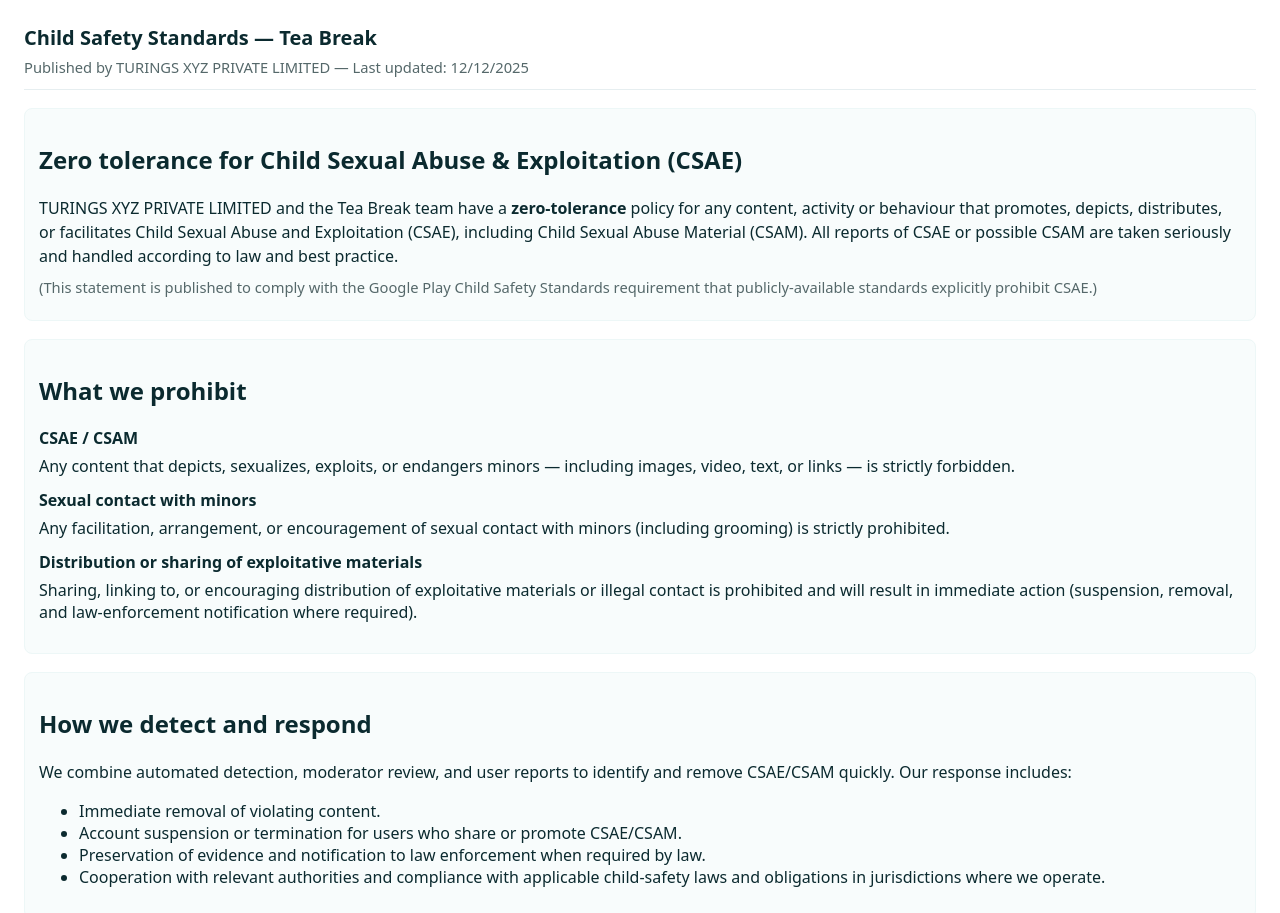
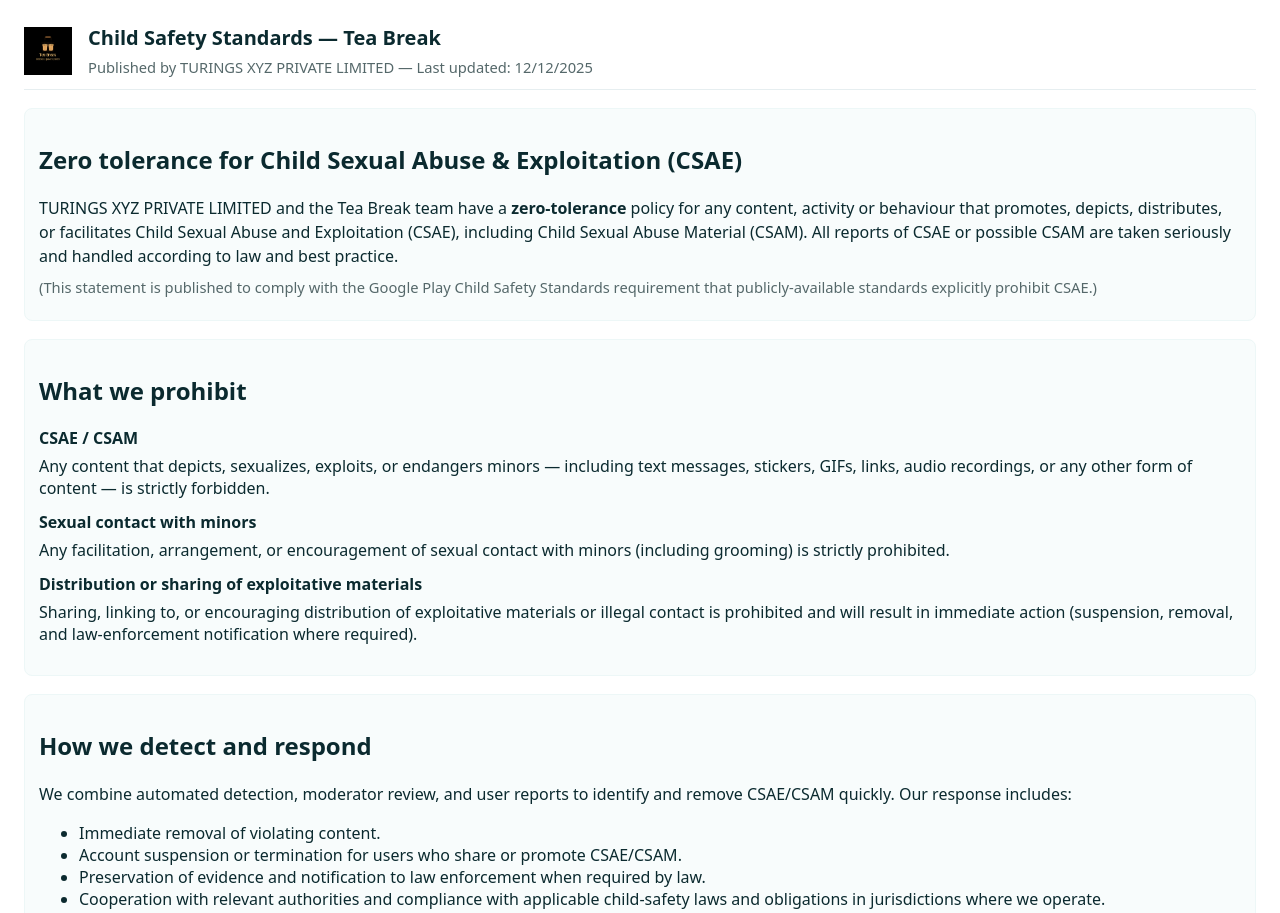
Before and after one commit to akshita-turings/tea-break-privacy-policy, a plain HTML site: page child-safety.html in a window 1280 px wide. Shown: the top 913 px of the page. Drawn offline with Linux system fonts and the light colour scheme.

Commit message:
Update child-safety.html

```diff
--- a/child-safety.html
+++ b/child-safety.html
@@ -16,7 +16,11 @@
 
     body{font-family:system-ui,-apple-system,Segoe UI,Roboto,"Helvetica Neue",Arial;margin:24px;color:#0b2a2f;background:#fff}
 
-    header{border-bottom:1px solid #e6eef0;padding-bottom:12px;margin-bottom:18px}
+    header{border-bottom:1px solid #e6eef0;padding-bottom:12px;margin-bottom:18px;display:flex;align-items:center;gap:16px}
+
+    .logo{height:48px;width:48px;object-fit:contain}
+
+    .header-text{flex:1}
 
     h1{font-size:1.25rem;margin:0 0 6px}
 
@@ -42,9 +46,15 @@
 
   <header>
 
-    <h1>Child Safety Standards — Tea Break</h1>
+    <img src="https://akshita-turings.github.io/tea-break-privacy-policy/logo.png" alt="Tea Break Logo" class="logo" />
 
-    <div class="muted">Published by TURINGS XYZ PRIVATE LIMITED — Last updated: <span id="updatedDate"></span></div>
+    <div class="header-text">
+
+      <h1>Child Safety Standards — Tea Break</h1>
+
+      <div class="muted">Published by TURINGS XYZ PRIVATE LIMITED — Last updated: <span id="updatedDate"></span></div>
+
+    </div>
 
   </header>
 
@@ -82,7 +92,7 @@
 
       <dt>CSAE / CSAM</dt>
 
-      <dd>Any content that depicts, sexualizes, exploits, or endangers minors — including images, video, text, or links — is strictly forbidden.</dd>
+      <dd>Any content that depicts, sexualizes, exploits, or endangers minors — including text messages, stickers, GIFs, links, audio recordings, or any other form of content — is strictly forbidden.</dd>
 
       <dt>Sexual contact with minors</dt>
 
```
